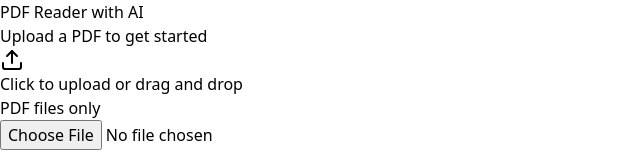
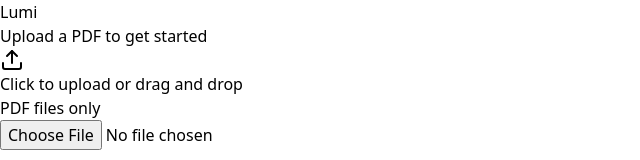
Before and after one commit to vihaann06/Lumi, a React (Vite) app: page / in a window 1280 px wide. Shown: the top 160 px of the page, without its empty margins (0-640 px from the left). Built offline with nearby package versions, Linux system fonts and the light colour scheme.

Commit message:
Named the app

```diff
--- a/index.html
+++ b/index.html
@@ -4,7 +4,7 @@
     <meta charset="UTF-8" />
     <link rel="icon" type="image/svg+xml" href="/vite.svg" />
     <meta name="viewport" content="width=device-width, initial-scale=1.0" />
-    <title>PDF Reader with AI</title>
+    <title>Lumi</title>
   </head>
   <body>
     <div id="root"></div>
--- a/package.json
+++ b/package.json
@@ -1,5 +1,5 @@
 {
-  "name": "pdf-viewer",
+  "name": "lumi",
   "version": "1.0.0",
   "type": "module",
   "scripts": {
--- a/src/components/ReaderScreen.jsx
+++ b/src/components/ReaderScreen.jsx
@@ -230,7 +230,7 @@ export default function ReaderScreen() {
     <div className="h-screen bg-gray-50 flex flex-col overflow-hidden">
       {/* Header */}
       <div className="bg-white border-b border-gray-200 px-6 py-4 flex items-center justify-between flex-shrink-0">
-        <h1 className="text-2xl font-semibold text-gray-900">PDF Reader with AI</h1>
+        <h1 className="text-2xl font-semibold text-gray-900">Lumi</h1>
 
         {numPages && (
           <div className="flex items-center gap-4">
--- a/src/components/UploadScreen.jsx
+++ b/src/components/UploadScreen.jsx
@@ -27,7 +27,7 @@ export default function UploadScreen() {
     <div className="h-screen bg-gradient-to-br from-blue-50 to-indigo-100 flex items-center justify-center">
       <div className="bg-white rounded-2xl shadow-2xl p-12 max-w-2xl w-full mx-4">
         <div className="text-center mb-8">
-          <h1 className="text-4xl font-bold text-gray-900 mb-2">PDF Reader with AI</h1>
+          <h1 className="text-4xl font-bold text-gray-900 mb-2">Lumi</h1>
           <p className="text-gray-600">Upload a PDF to get started</p>
         </div>
 
```
Also changed, not shown: 1 other file (tests, documents, lock files or other folders).
